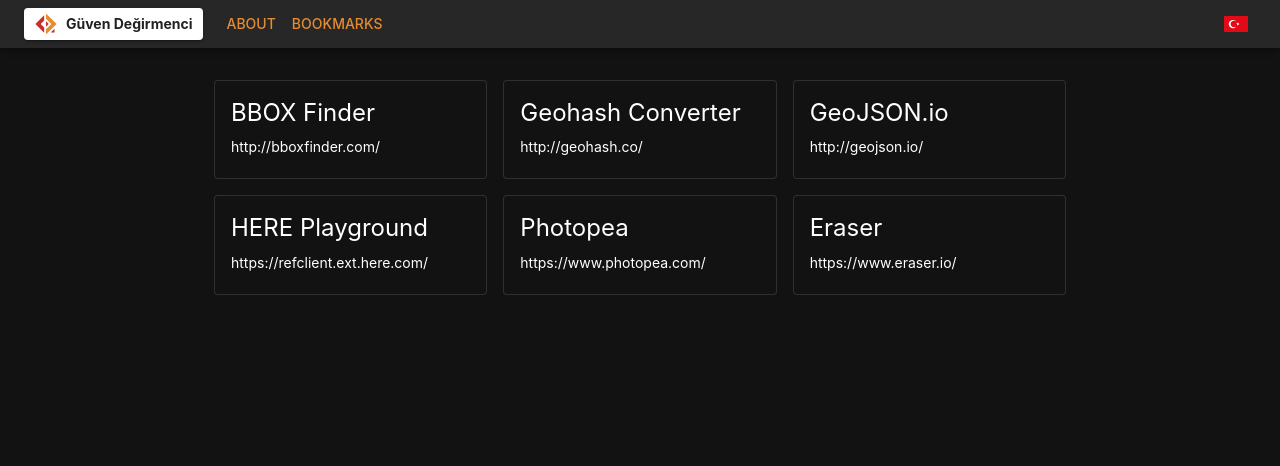
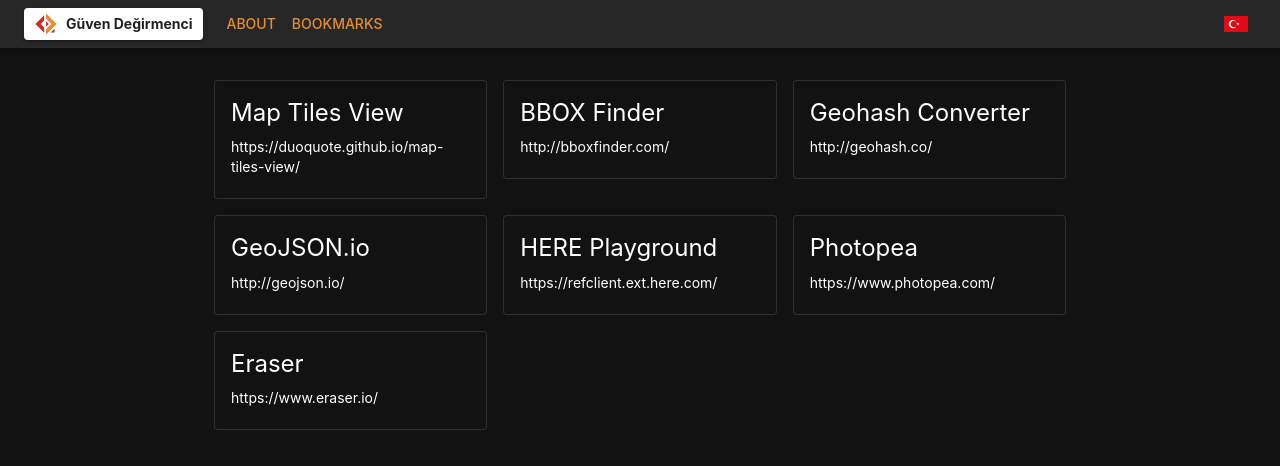
Before and after one commit to Duoquote/duo-web, a React (Vite) app: page /bookmarks in a window 1280 px wide. Shown: the top 466 px of the page. Built offline with nearby package versions, Linux system fonts and the light colour scheme.

Commit message:
Add Map Tiles View pin to Bookmarks page

```diff
--- a/src/pages/Bookmarks.jsx
+++ b/src/pages/Bookmarks.jsx
@@ -50,6 +50,11 @@
         }}>
           <Grid container spacing={2}>
             <Pin
+              name="Map Tiles View"
+              url="https://duoquote.github.io/map-tiles-view/"
+              description="A tool to show x, y, z values of tiles on map."
+            />
+            <Pin
               name="BBOX Finder"
               url="http://bboxfinder.com/"
               description="A tool to get bounding boxes."
```
